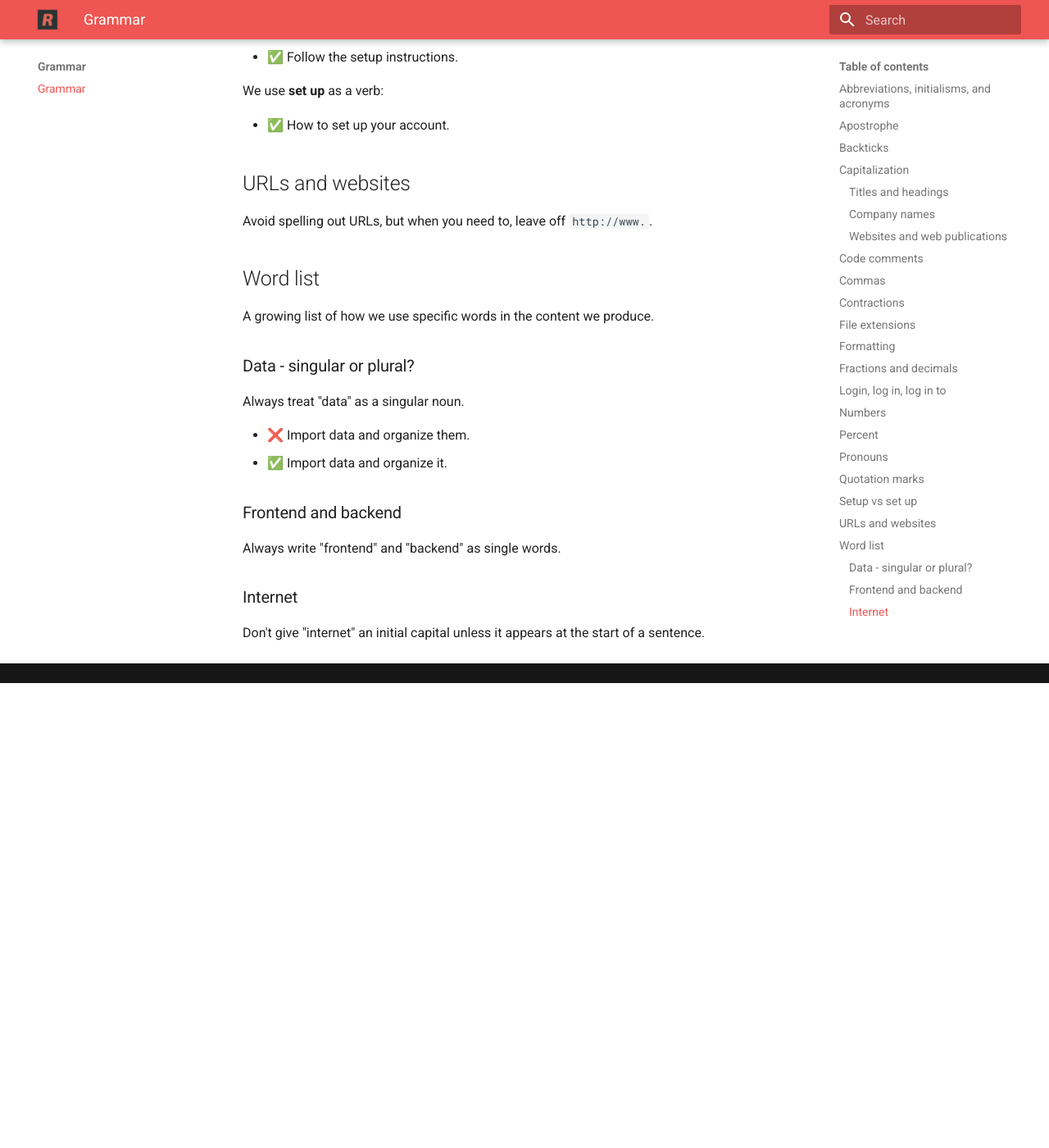
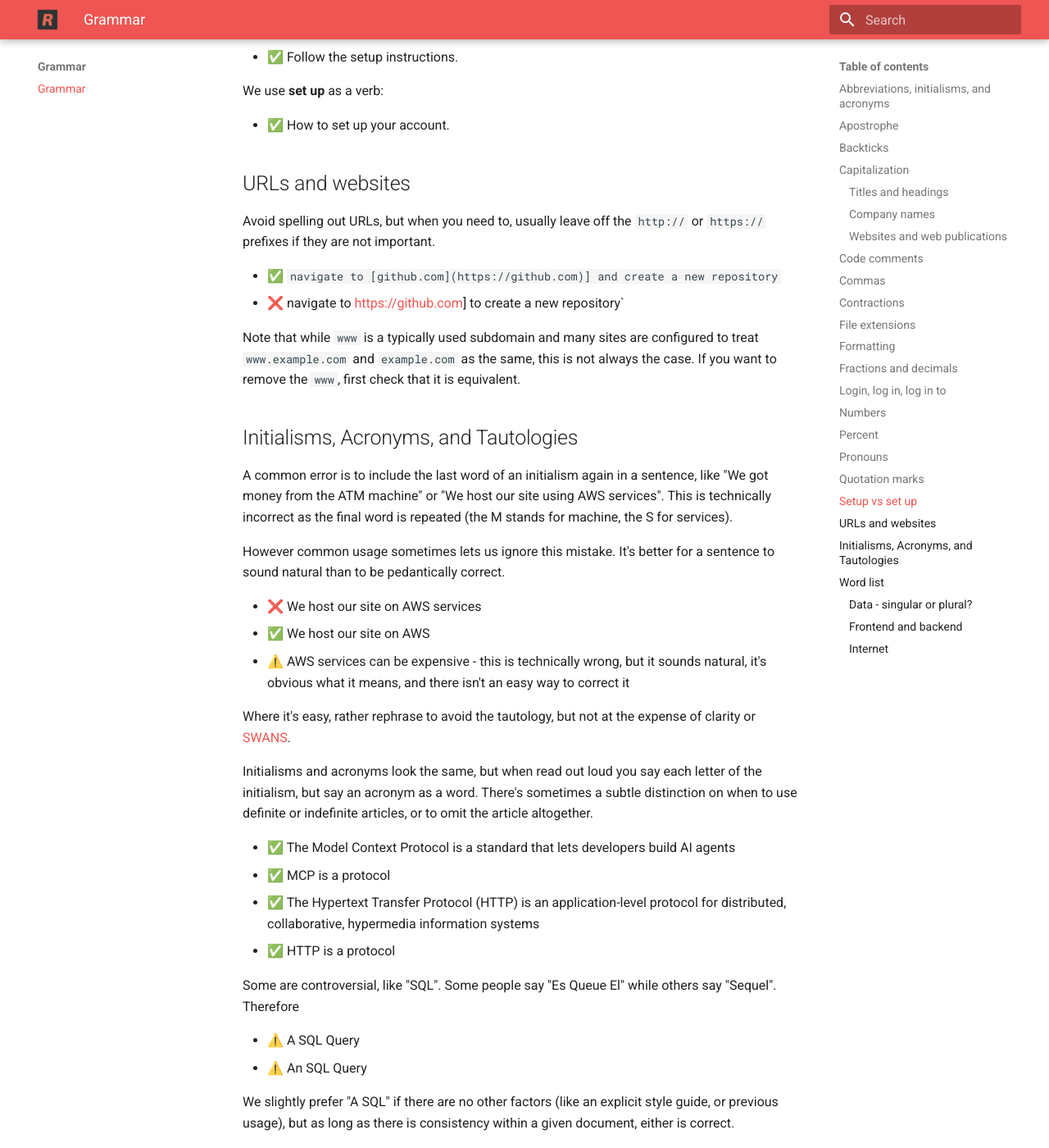
Before and after one commit to ritza-co/styleguide.ritza.co, an MkDocs documentation site: the page built from docs/grammar/grammar.md, in a window 1280 px wide and 1400 px high, scrolled down 6196 px. Shown: the whole window at 82% size. Built offline with MkDocs 1.6.1 and Material for MkDocs 9.7.7, drawn with Linux system fonts in a browser that asks for light colours; before the commit the page ends 7029 px from its top, so only the background shows below that.

Commit message:
add acronyms

```diff
--- a/docs/grammar/grammar.md
+++ b/docs/grammar/grammar.md
@@ -233,7 +233,38 @@ We use **set up** as a verb:
 
 ## URLs and websites
 
-Avoid spelling out URLs, but when you need to, leave off `http://www.`.
+Avoid spelling out URLs, but when you need to, usually leave off the `http://` or `https://` prefixes if they are not important.
+
+* ✅ `navigate to [github.com](https://github.com)] and create a new repository`
+* ❌ navigate to [https://github.com](https://github.com)] to create a new repository`
+
+Note that while `www` is a typically used subdomain and many sites are configured to treat `www.example.com` and `example.com` as the same, this is not always the case. If you want to remove the `www`, first check that it is equivalent.
+
+## Initialisms, Acronyms, and Tautologies
+
+A common error is to include the last word of an initialism again in a sentence, like "We got money from the ATM machine" or "We host our site using AWS services". This is technically incorrect as the final word is repeated (the M stands for machine, the S for services).
+
+However common usage sometimes lets us ignore this mistake. It's better for a sentence to sound natural than to be pedantically correct.
+
+* ❌ We host our site on AWS services
+* ✅ We host our site on AWS
+* ⚠️  AWS services can be expensive - this is technically wrong, but it sounds natural, it's obvious what it means, and there isn't an easy way to correct it
+
+Where it's easy, rather rephrase to avoid the tautology, but not at the expense of clarity or [SWANS](https://blog.inkyfool.com/2014/02/less-fewers.html).
+
+Initialisms and acronyms look the same, but when read out loud you say each letter of the initialism, but say an acronym as a word. There's sometimes a subtle distinction on when to use definite or indefinite articles, or to omit the article altogether.
+
+* ✅ The Model Context Protocol is a standard that lets developers build AI agents
+* ✅ MCP is a protocol
+* ✅ The Hypertext Transfer Protocol (HTTP) is an application-level protocol for distributed, collaborative, hypermedia information systems
+* ✅ HTTP is a protocol
+
+Some are controversial, like "SQL". Some people say "Es Queue El" while others say "Sequel". Therefore
+
+* ⚠️  A SQL Query
+* ⚠️  An SQL Query
+
+We slightly prefer "A SQL" if there are no other factors (like an explicit style guide, or previous usage), but as long as there is consistency within a given document, either is correct.
 
 ## Word list
 
```
